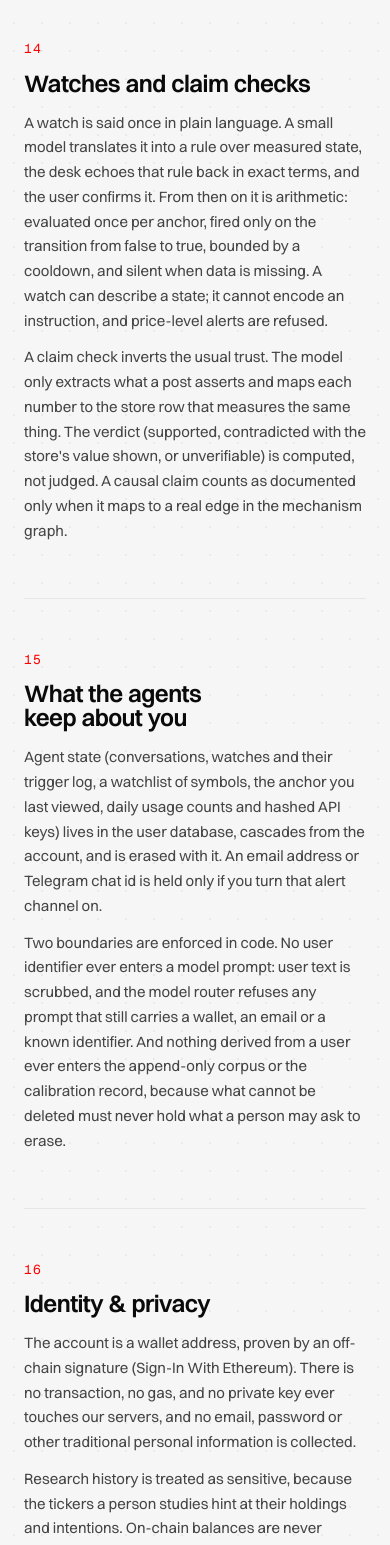
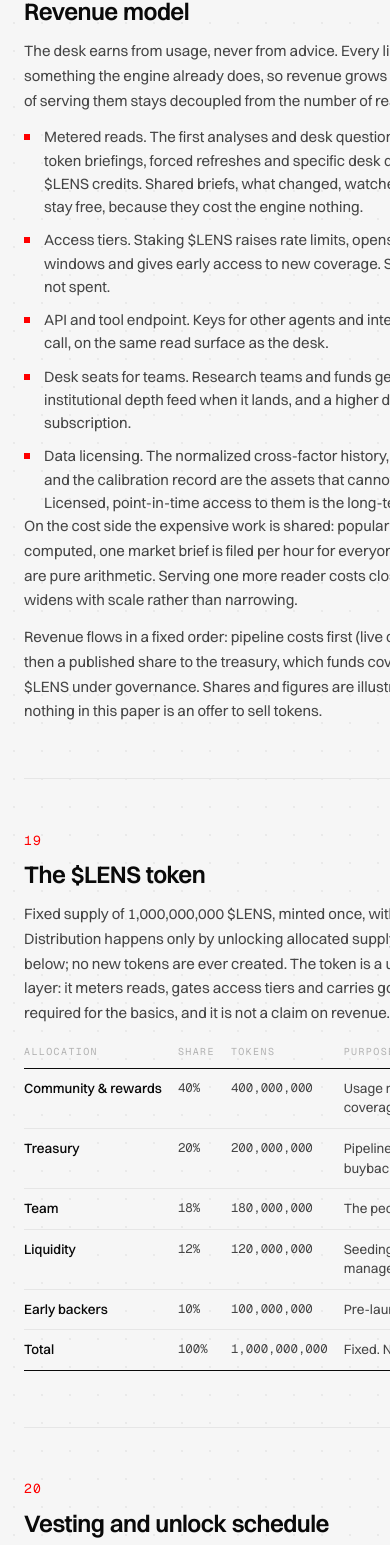
Before and after one commit to lensaiteam/LensAI, a Next.js app: page /whitepaper in a window 390 px wide. Shown: the part 7719-9264 px from the top of the page. Built offline with nearby package versions, Linux system fonts and the light colour scheme.

Commit message:
whitepaper: revenue model, the $LENS token (1B fixed supply), allocation and vesting schedule as tables

```diff
--- a/src/app/site.css
+++ b/src/app/site.css
@@ -70,6 +70,13 @@
 .doc-list { list-style: none; display: flex; flex-direction: column; gap: 10px; margin-top: 10px; }
 .doc-list li { position: relative; padding-left: 20px; font-size: clamp(15px, 1.2vw, 17px); line-height: 1.55; color: var(--sec); }
 .doc-list li::before { content: ""; position: absolute; left: 0; top: 9px; width: 6px; height: 6px; background: var(--accent); }
+.doc-table-wrap { overflow-x: auto; margin: 18px 0 14px; }
+.doc-table { width: 100%; border-collapse: collapse; font-size: clamp(13.5px, 1.05vw, 15px); }
+.doc-table th { font-size: 10px; font-weight: 400; letter-spacing: 0.14em; text-transform: uppercase; color: var(--mut); text-align: left; padding: 0 16px 9px 0; border-bottom: 1px solid var(--txt); white-space: nowrap; }
+.doc-table td { padding: 10px 16px 10px 0; border-bottom: 1px solid var(--hair); color: var(--sec); line-height: 1.45; vertical-align: top; }
+.doc-table td:first-child { color: var(--txt); font-weight: 500; white-space: nowrap; }
+.doc-table tr:last-child td { border-bottom: 1px solid var(--txt); }
+.doc-table td.num { font-family: var(--font-mono-stack); font-size: 0.92em; font-variant-numeric: tabular-nums; white-space: nowrap; }
 
 /* ── Roadmap principles + phase blurb ── */
 .rm-principles { display: grid; grid-template-columns: repeat(auto-fit, minmax(200px, 1fr)); gap: 1px; background: var(--hair); border: 1px solid var(--hair); margin: clamp(40px, 6vh, 64px) 0; }
--- a/src/app/whitepaper/page.tsx
+++ b/src/app/whitepaper/page.tsx
@@ -9,7 +9,8 @@ export const metadata: Metadata = {
   description: "How LensAI turns live market data and current news into clear, non-advisory crypto analysis.",
 };
 
-type Sec = { h: string; p: string[]; list?: string[]; id?: string };
+type Table = { cols: string[]; rows: string[][] };
+type Sec = { h: string; p: string[]; list?: string[]; table?: Table; after?: string[]; id?: string };
 
 const SECTIONS: Sec[] = [
   {
@@ -158,6 +159,63 @@ const SECTIONS: Sec[] = [
     ],
   },
   {
+    h: "Revenue model",
+    id: "revenue",
+    p: [
+      "The desk earns from usage, never from advice. Every line below meters something the engine already does, so revenue grows with reads while the cost of serving them stays decoupled from the number of readers.",
+    ],
+    list: [
+      "Metered reads. The first analyses and desk questions are free. Beyond that, token briefings, forced refreshes and specific desk questions are metered in $LENS credits. Shared briefs, what changed, watches and the track record stay free, because they cost the engine nothing.",
+      "Access tiers. Staking $LENS raises rate limits, opens the deeper history windows and gives early access to new coverage. Staked supply is locked, not spent.",
+      "API and tool endpoint. Keys for other agents and integrations are metered per call, on the same read surface as the desk.",
+      "Desk seats for teams. Research teams and funds get shared watches, the institutional depth feed when it lands, and a higher daily budget, billed as a subscription.",
+      "Data licensing. The normalized cross-factor history, the point-in-time corpus and the calibration record are the assets that cannot be rebuilt retroactively. Licensed, point-in-time access to them is the long-term line.",
+    ],
+    after: [
+      "On the cost side the expensive work is shared: popular assets are pre-computed, one market brief is filed per hour for everyone, and most desk agents are pure arithmetic. Serving one more reader costs close to nothing, so margin widens with scale rather than narrowing.",
+      "Revenue flows in a fixed order: pipeline costs first (live data, news, compute), then a published share to the treasury, which funds coverage and buys back $LENS under governance. Shares and figures are illustrative until launch, and nothing in this paper is an offer to sell tokens.",
+    ],
+  },
+  {
+    h: "The $LENS token",
+    id: "token",
+    p: [
+      "Fixed supply of 1,000,000,000 $LENS, minted once, with no emissions. Distribution happens only by unlocking allocated supply on the schedules below; no new tokens are ever created. The token is a utility and coordination layer: it meters reads, gates access tiers and carries governance. It is not required for the basics, and it is not a claim on revenue.",
+    ],
+    table: {
+      cols: ["Allocation", "Share", "Tokens", "Purpose"],
+      rows: [
+        ["Community & rewards", "40%", "400,000,000", "Usage rewards, contribution, coverage bounties"],
+        ["Treasury", "20%", "200,000,000", "Pipeline funding, data sources, buybacks under governance"],
+        ["Team", "18%", "180,000,000", "The people building the desk"],
+        ["Liquidity", "12%", "120,000,000", "Seeding markets at listing, managed by the treasury"],
+        ["Early backers", "10%", "100,000,000", "Pre-launch capital"],
+        ["Total", "100%", "1,000,000,000", "Fixed. No emissions."],
+      ],
+    },
+  },
+  {
+    h: "Vesting and unlock schedule",
+    id: "vesting",
+    p: [
+      "Every allocation vests on a published schedule, measured in months from listing. Cliffs apply to the team, the backers and the treasury alike, so no insider unlocks ahead of the community.",
+    ],
+    table: {
+      cols: ["Allocation", "Cliff", "Linear release", "At listing", "Fully vested"],
+      rows: [
+        ["Community & rewards", "none", "48 months, about 8.3M per month", "0", "month 48"],
+        ["Treasury", "12 months", "linear thereafter, spend by proposal", "0", "set by governance"],
+        ["Team", "12 months", "36 months", "0", "month 48"],
+        ["Liquidity", "none", "none", "120,000,000", "at listing"],
+        ["Early backers", "12 months", "24 months", "0", "month 36"],
+      ],
+    },
+    after: [
+      "What that means for circulating supply, treasury excluded: 120M (12%) at listing, all of it liquidity. 220M (22%) at month 12, when the cliffs end and the team, backers and treasury begin their linear schedules. 430M (43%) at month 24. 640M (64%) at month 36, when the backers are fully vested. 800M (80%) at month 48, when the team and the community complete. The treasury's 200M unlocks on the governance schedule after its own cliff.",
+      "The schedule is published before listing and enforced on-chain by vesting contracts, so it cannot be shortened after the fact.",
+    ],
+  },
+  {
     h: "Limitations",
     p: [
       "LensAI is only as good as the data it can gather. Third-party sources can be delayed, incomplete or wrong; obscure assets may have thin coverage; and sentiment is a read of tone, not a guarantee of outcome. The system is built to show these limits rather than paper over them.",
@@ -189,6 +247,21 @@ export default function Whitepaper() {
                     {s.list.map((li) => <li key={li}>{li}</li>)}
                   </ul>
                 )}
+                {s.table && (
+                  <div className="doc-table-wrap">
+                    <table className="doc-table">
+                      <thead>
+                        <tr>{s.table.cols.map((c) => <th key={c} className="mono">{c}</th>)}</tr>
+                      </thead>
+                      <tbody>
+                        {s.table.rows.map((r) => (
+                          <tr key={r[0]}>{r.map((c, k) => <td key={k} className={/^[\d,.%]+$/.test(c) ? "num" : undefined}>{c}</td>)}</tr>
+                        ))}
+                      </tbody>
+                    </table>
+                  </div>
+                )}
+                {s.after?.map((para, k) => <p key={`a${k}`}>{para}</p>)}
               </div>
             </section>
           ))}
```
